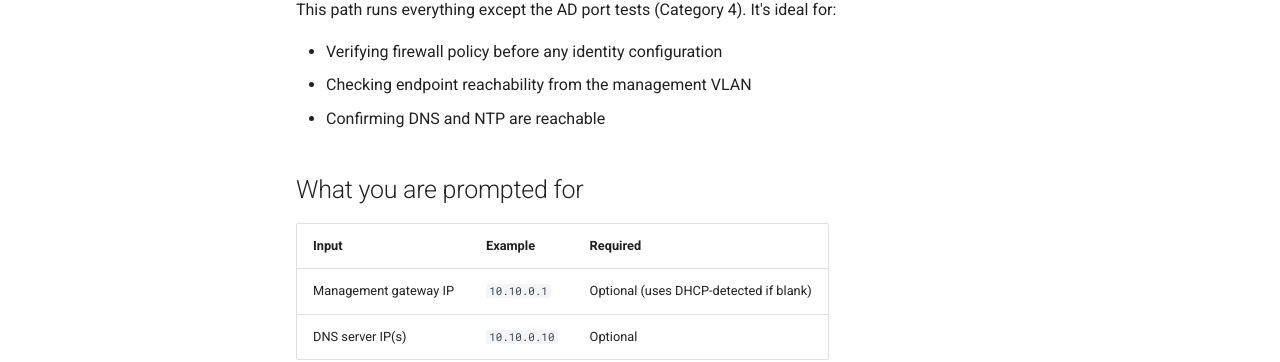
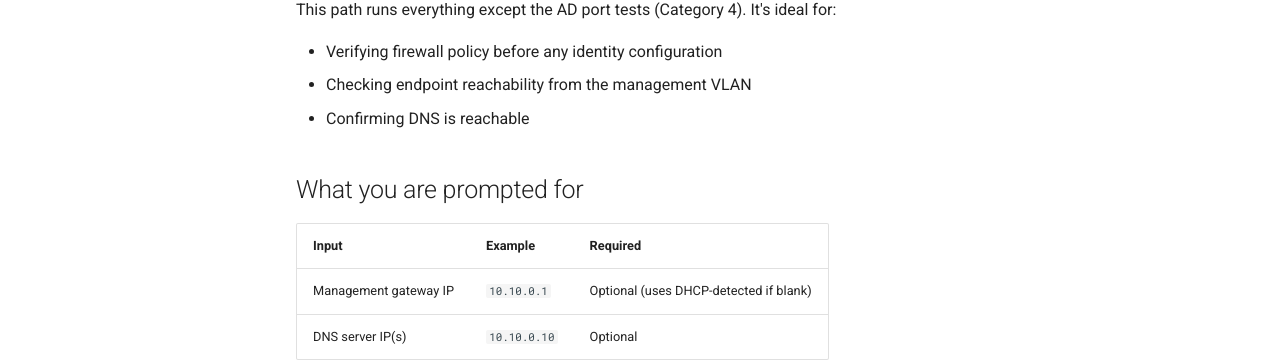
Before and after one commit to AzureLocal/azurelocal-beacon, an MkDocs documentation site: the page built from docs/validation/network-firewall.md, in a window 1280 px wide and 900 px high. Shown: the part 347-709 px from the top of the window. Built offline with MkDocs 1.6.1 and Material for MkDocs 9.7.7, drawn with Linux system fonts in a browser that asks for light colours; comment, search, counter and statistics services are not loaded.

Commit message:
fix(validation): remove residual NTP references from scripts and docs
Cleans up stale NTP prompt, config override, synopsis comment, and
doc rows left after the Cat-3 NTP cut. time.windows.com in
endpoints.json is retained — it is a valid Azure Local firewall
endpoint (OS time sync), not a Beacon pre-OS check.

Co-Authored-By: Claude Opus 4.8 <noreply@anthropic.com>
Claude-Session: https://claude.ai/code/session_013AZySkzowyq4Ne2hrSRRAL

```diff
--- a/docs/validation/network-firewall.md
+++ b/docs/validation/network-firewall.md
@@ -8,7 +8,7 @@ This path runs everything except the AD port tests (Category 4). It's ideal for:
 
 - Verifying firewall policy before any identity configuration
 - Checking endpoint reachability from the management VLAN
-- Confirming DNS and NTP are reachable
+- Confirming DNS is reachable
 
 ## What you are prompted for
 
```
Also changed, not shown: README.md (+1 -1 lines), docs/validation/active-directory.md (+0 -1 lines), 3 other files.
